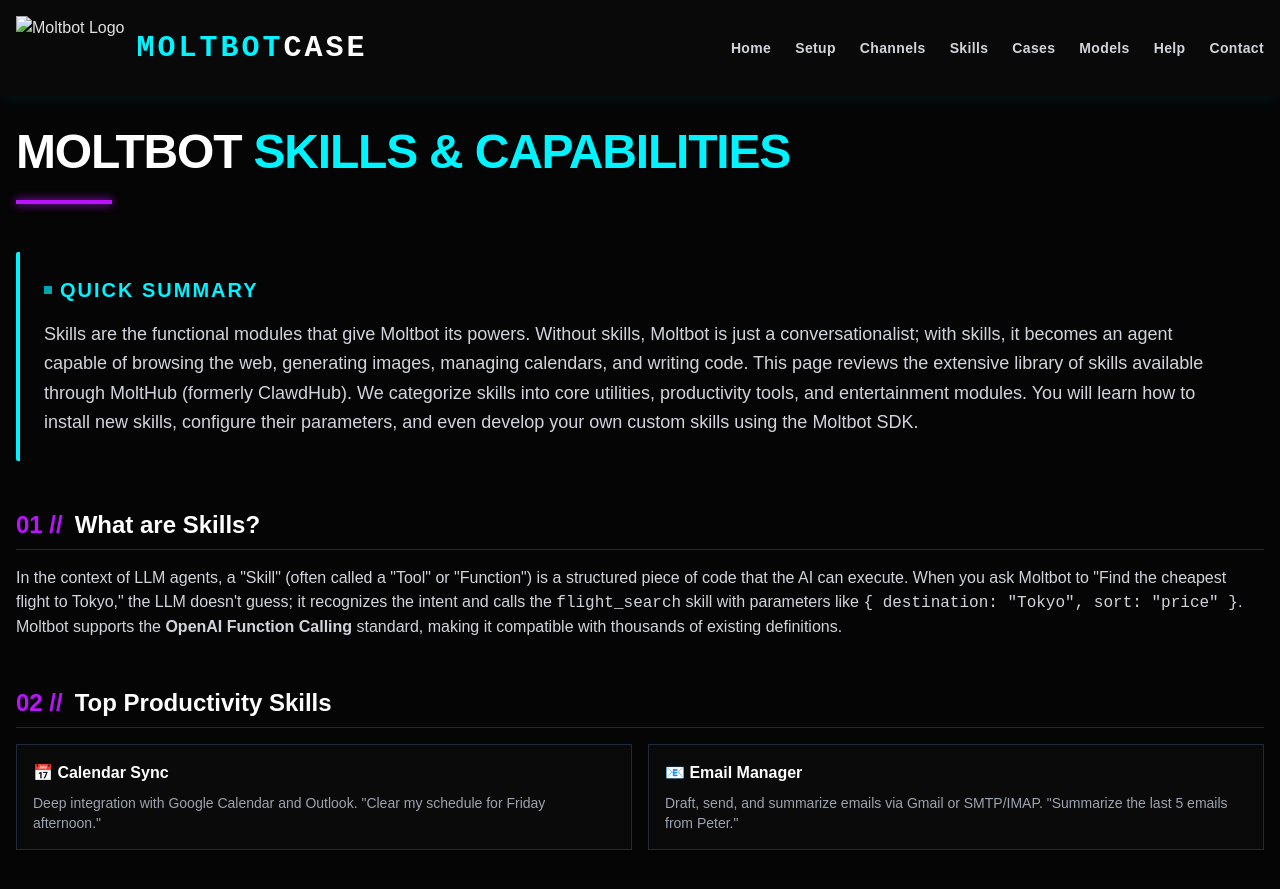
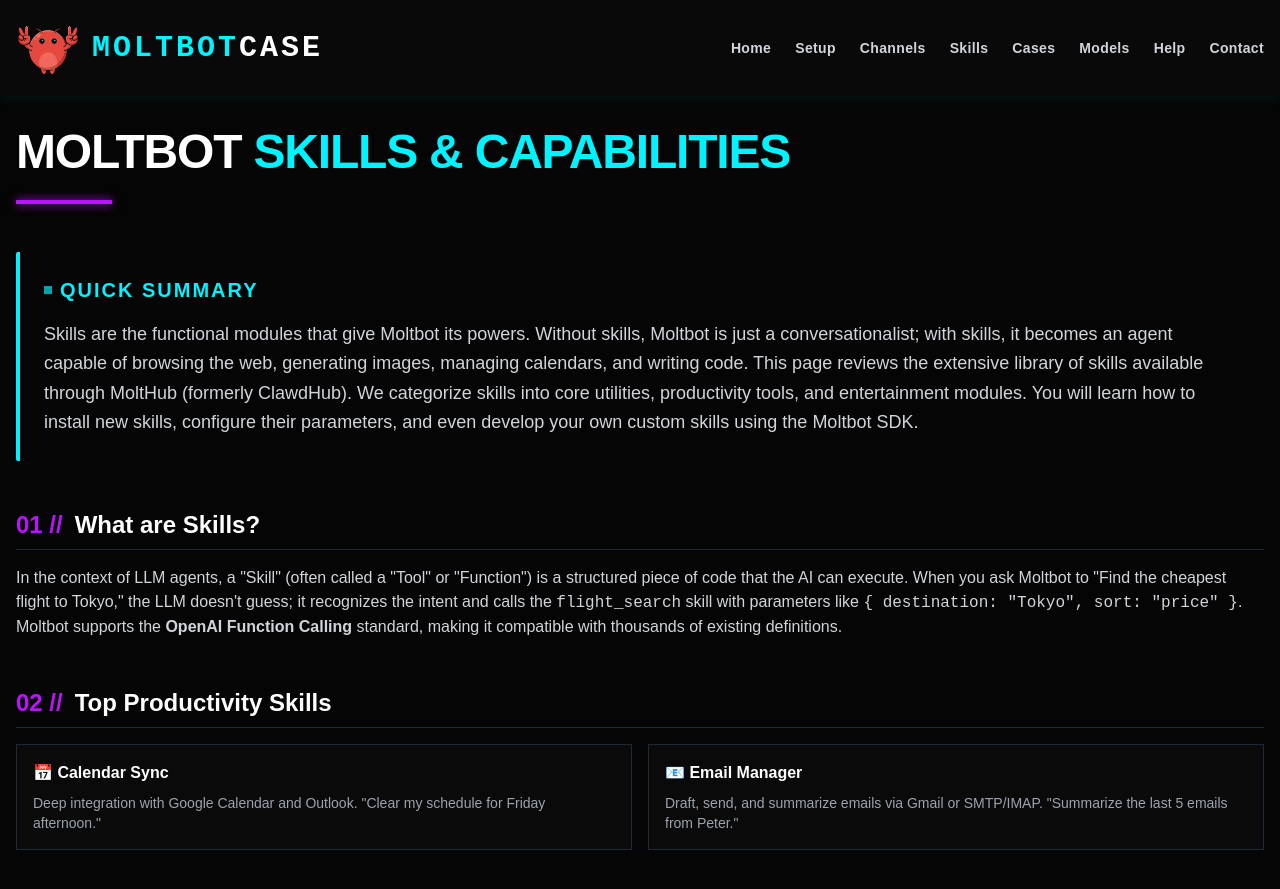
Before and after one commit to suikusales-hub/moltbot, a Jekyll site: the page built from skills/index.html, in a window 1280 px wide and 900 px high. Shown: the top 889 px of the window. Built offline with Jekyll 4.4.1, drawn with Linux system fonts in a browser that asks for light colours; nearby versions of some CDN libraries.

Commit message:
Add files via upload

```diff
--- a/_includes/footer.html
+++ b/_includes/footer.html
@@ -3,7 +3,7 @@
 
   <div class="container mx-auto px-4 text-center z-10 relative">
     <div class="mb-6 flex justify-center">
-      <img src="{{ relative_path }}img/moltbot-case-logo.com.png" alt="Moltbot Logo" class="h-16 md:h-20 w-auto opacity-80 hover:opacity-100 transition-opacity drop-shadow-[0_0_5px_rgba(188,19,254,0.3)]">
+      <img src="/img/moltbot-case-logo.com.png" alt="Moltbot Logo" class="h-16 md:h-20 w-auto opacity-80 hover:opacity-100 transition-opacity drop-shadow-[0_0_5px_rgba(188,19,254,0.3)]">
     </div>
 
     <p class="text-gray-500 text-sm mb-4 font-mono">
--- a/_includes/header.html
+++ b/_includes/header.html
@@ -1,21 +1,21 @@
 <header class="bg-brand-black/90 backdrop-blur-md sticky top-0 z-50 shadow-[0_0_15px_rgba(0,243,255,0.1)]">
   <div class="container mx-auto px-4 py-4 flex flex-col md:flex-row justify-between items-center">
-    <a href="{{ relative_path }}" class="flex items-center gap-3 group">
-      <img src="{{ relative_path }}img/moltbot-case-logo.com.png" alt="Moltbot Logo" class="h-14 md:h-16 w-auto transition-transform group-hover:scale-105 group-hover:drop-shadow-[0_0_8px_rgba(0,243,255,0.5)]">
+    <a href="/" class="flex items-center gap-3 group">
+      <img src="/img/moltbot-case-logo.com.png" alt="Moltbot Logo" class="h-14 md:h-16 w-auto transition-transform group-hover:scale-105 group-hover:drop-shadow-[0_0_8px_rgba(0,243,255,0.5)]">
       <span class="text-3xl font-bold font-mono text-brand-cyan hover:text-brand-pink transition-colors tracking-widest uppercase glitch-hover">
         Moltbot<span class="text-white">Case</span>
       </span>
     </a>
     <nav>
       <ul class="flex flex-wrap justify-center space-x-4 md:space-x-6 text-sm font-semibold text-gray-300 font-sans tracking-wide">
-        <li><a href="{{ relative_path }}" class="hover:text-brand-cyan transition-colors relative group">Home<span class="absolute -bottom-1 left-0 w-0 h-0.5 bg-brand-cyan transition-all group-hover:w-full"></span></a></li>
-        <li><a href="{{ relative_path }}setup/index.html" class="hover:text-brand-cyan transition-colors relative group">Setup<span class="absolute -bottom-1 left-0 w-0 h-0.5 bg-brand-cyan transition-all group-hover:w-full"></span></a></li>
-        <li><a href="{{ relative_path }}channels/index.html" class="hover:text-brand-cyan transition-colors relative group">Channels<span class="absolute -bottom-1 left-0 w-0 h-0.5 bg-brand-cyan transition-all group-hover:w-full"></span></a></li>
-        <li><a href="{{ relative_path }}skills/index.html" class="hover:text-brand-cyan transition-colors relative group">Skills<span class="absolute -bottom-1 left-0 w-0 h-0.5 bg-brand-cyan transition-all group-hover:w-full"></span></a></li>
-        <li><a href="{{ relative_path }}cases/index.html" class="hover:text-brand-cyan transition-colors relative group">Cases<span class="absolute -bottom-1 left-0 w-0 h-0.5 bg-brand-cyan transition-all group-hover:w-full"></span></a></li>
-        <li><a href="{{ relative_path }}models/index.html" class="hover:text-brand-cyan transition-colors relative group">Models<span class="absolute -bottom-1 left-0 w-0 h-0.5 bg-brand-cyan transition-all group-hover:w-full"></span></a></li>
-        <li><a href="{{ relative_path }}help/index.html" class="hover:text-brand-cyan transition-colors relative group">Help<span class="absolute -bottom-1 left-0 w-0 h-0.5 bg-brand-cyan transition-all group-hover:w-full"></span></a></li>
-        <li><a href="{{ relative_path }}contact/index.html" class="hover:text-brand-cyan transition-colors relative group">Contact<span class="absolute -bottom-1 left-0 w-0 h-0.5 bg-brand-cyan transition-all group-hover:w-full"></span></a></li>
+        <li><a href="/" class="hover:text-brand-cyan transition-colors relative group">Home<span class="absolute -bottom-1 left-0 w-0 h-0.5 bg-brand-cyan transition-all group-hover:w-full"></span></a></li>
+        <li><a href="/setup/" class="hover:text-brand-cyan transition-colors relative group">Setup<span class="absolute -bottom-1 left-0 w-0 h-0.5 bg-brand-cyan transition-all group-hover:w-full"></span></a></li>
+        <li><a href="/channels/" class="hover:text-brand-cyan transition-colors relative group">Channels<span class="absolute -bottom-1 left-0 w-0 h-0.5 bg-brand-cyan transition-all group-hover:w-full"></span></a></li>
+        <li><a href="/skills/" class="hover:text-brand-cyan transition-colors relative group">Skills<span class="absolute -bottom-1 left-0 w-0 h-0.5 bg-brand-cyan transition-all group-hover:w-full"></span></a></li>
+        <li><a href="/cases/" class="hover:text-brand-cyan transition-colors relative group">Cases<span class="absolute -bottom-1 left-0 w-0 h-0.5 bg-brand-cyan transition-all group-hover:w-full"></span></a></li>
+        <li><a href="/models/" class="hover:text-brand-cyan transition-colors relative group">Models<span class="absolute -bottom-1 left-0 w-0 h-0.5 bg-brand-cyan transition-all group-hover:w-full"></span></a></li>
+        <li><a href="/help/" class="hover:text-brand-cyan transition-colors relative group">Help<span class="absolute -bottom-1 left-0 w-0 h-0.5 bg-brand-cyan transition-all group-hover:w-full"></span></a></li>
+        <li><a href="/contact/" class="hover:text-brand-cyan transition-colors relative group">Contact<span class="absolute -bottom-1 left-0 w-0 h-0.5 bg-brand-cyan transition-all group-hover:w-full"></span></a></li>
       </ul>
     </nav>
   </div>
```
